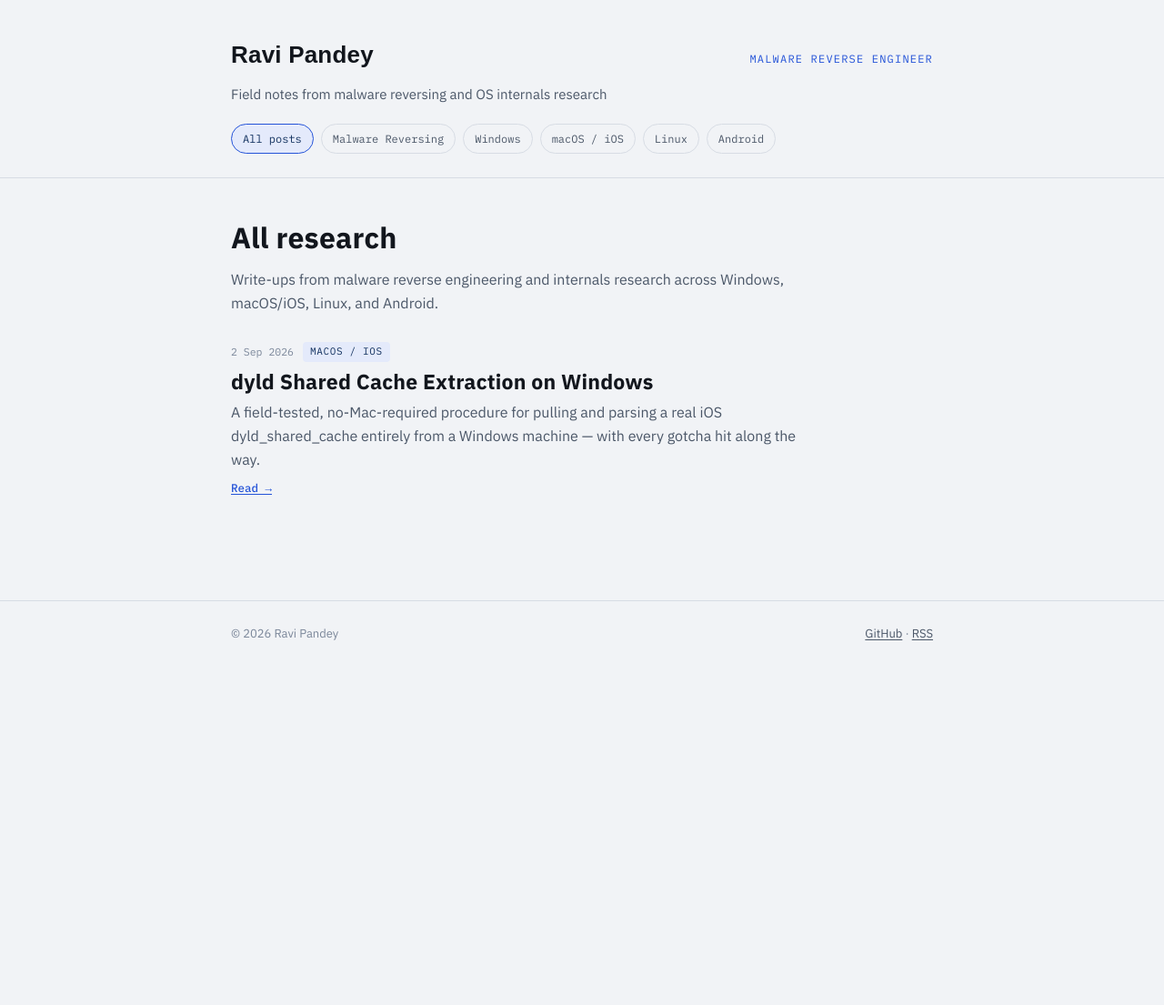
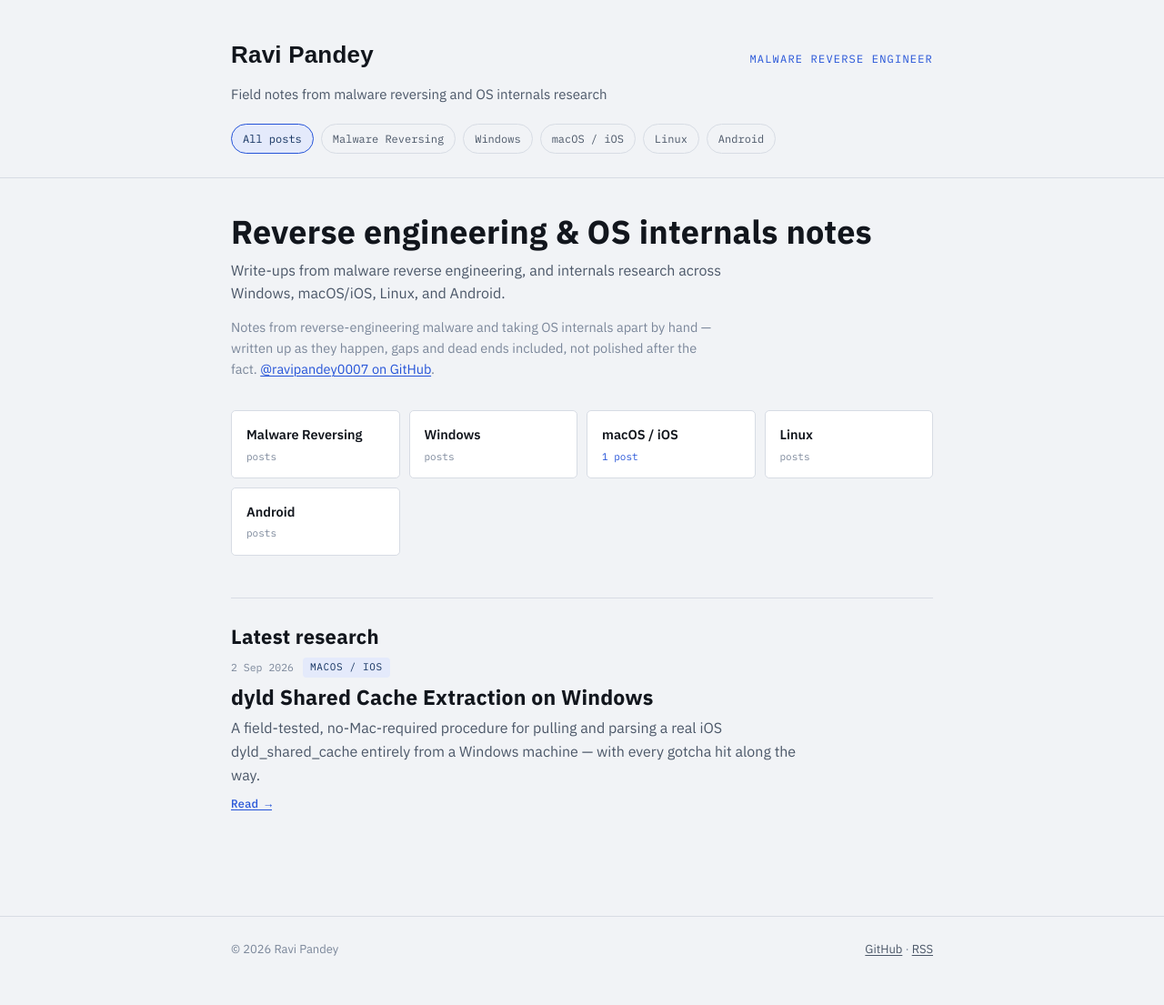
Before and after one commit to ravipandey0007/ravipandey0007.github.io, a Jekyll site: the page built from index.html, in a window 1280 px wide. Shown: the whole page at 91% size. Built offline with Jekyll 4.4.1, drawn with Linux system fonts in a browser that asks for light colours; some web fonts are replaced; before the commit the page ends 900 px from its top, so only the background shows below that.

Commit message:
Improve homepage: intro bio, category grid, latest-research section
Brings the homepage's polish in line with the post page style instead of
a bare title-plus-list, and shows post counts per category so the site's
future growth areas (windows, linux, android, malware-reversing) are
visible even before they have content.

Co-Authored-By: Claude Sonnet 5 <noreply@anthropic.com>
Claude-Session: https://claude.ai/code/session_01AJRWz7Ro7A9Fprzuk6Nwth

```diff
--- a/_layouts/home.html
+++ b/_layouts/home.html
@@ -1,8 +1,27 @@
 ---
 layout: default
 ---
-<div class="page-head">
-  <h1>{{ page.title | default: "All research" }}</h1>
-  {% if page.description %}<p>{{ page.description }}</p>{% endif %}
+<div class="home-intro">
+  <h1 class="home-title">{{ page.title | default: "All research" }}</h1>
+  {% if page.description %}<p class="home-dek">{{ page.description }}</p>{% endif %}
+  <p class="home-bio">
+    Notes from reverse-engineering malware and taking OS internals apart by hand —
+    written up as they happen, gaps and dead ends included, not polished after the fact.
+    <a href="https://github.com/{{ site.github_username | default: 'ravipandey0007' }}">@{{ site.github_username | default: 'ravipandey0007' }} on GitHub</a>.
+  </p>
+</div>
+
+<div class="cat-grid">
+  {% for cat in site.categories_list %}
+  {% assign catposts = site.categories[cat.slug] %}
+  <a class="cat-card" href="{{ '/categories/' | append: cat.slug | append: '/' | relative_url }}">
+    <span class="cat-card-name">{{ cat.name }}</span>
+    <span class="cat-card-count{% if catposts.size > 0 %} has-posts{% endif %}">{{ catposts.size }} {% if catposts.size == 1 %}post{% else %}posts{% endif %}</span>
+  </a>
+  {% endfor %}
+</div>
+
+<div class="section-head">
+  <h2>Latest research</h2>
 </div>
 {% include post-list.html posts=site.posts %}
--- a/assets/css/main.css
+++ b/assets/css/main.css
@@ -109,6 +109,60 @@ main{ padding:40px 0 90px; }
 .page-head{ margin-bottom:30px; }
 .page-head h1{ font-size:32px; font-weight:800; margin:0 0 8px; }
 .page-head p{ color:var(--ink-dim); margin:0; max-width:64ch; }
+
+/* ---------- homepage ---------- */
+.home-intro{ margin-bottom:34px; }
+.home-title{
+  font-size:clamp(26px,3.6vw,36px);
+  font-weight:800;
+  line-height:1.08;
+  margin:0 0 10px;
+}
+.home-dek{
+  font-size:16px;
+  color:var(--ink-dim);
+  max-width:62ch;
+  margin:0 0 12px;
+}
+.home-bio{
+  font-size:14.5px;
+  color:var(--ink-faint);
+  max-width:62ch;
+  margin:0;
+}
+
+.cat-grid{
+  display:grid;
+  grid-template-columns:repeat(auto-fill,minmax(150px,1fr));
+  gap:10px;
+  margin:0 0 46px;
+}
+.cat-card{
+  display:flex;
+  flex-direction:column;
+  gap:4px;
+  border:1px solid var(--line);
+  border-radius:var(--radius);
+  padding:14px 16px;
+  text-decoration:none;
+  background:var(--paper-raised);
+  transition:border-color .15s ease, background .15s ease;
+}
+.cat-card:hover{ border-color:var(--accent); background:var(--accent-soft); }
+.cat-card-name{ color:var(--ink); font-weight:600; font-size:14.5px; }
+.cat-card-count{
+  font-family:"IBM Plex Mono",monospace;
+  font-size:11px;
+  color:var(--ink-faint);
+}
+.cat-card-count.has-posts{ color:var(--accent); }
+
+.section-head{
+  border-top:1px solid var(--line);
+  padding-top:24px;
+  margin-bottom:6px;
+}
+.section-head h2{ font-size:22px; font-weight:700; margin:0; }
 
 /* ---------- post list / cards ---------- */
 .post-list{
--- a/index.html
+++ b/index.html
@@ -1,6 +1,6 @@
 ---
 layout: home
-title: All research
-description: Write-ups from malware reverse engineering and internals research across Windows, macOS/iOS, Linux, and Android.
+title: Reverse engineering & OS internals notes
+description: Write-ups from malware reverse engineering, and internals research across Windows, macOS/iOS, Linux, and Android.
 permalink: /
 ---
```
